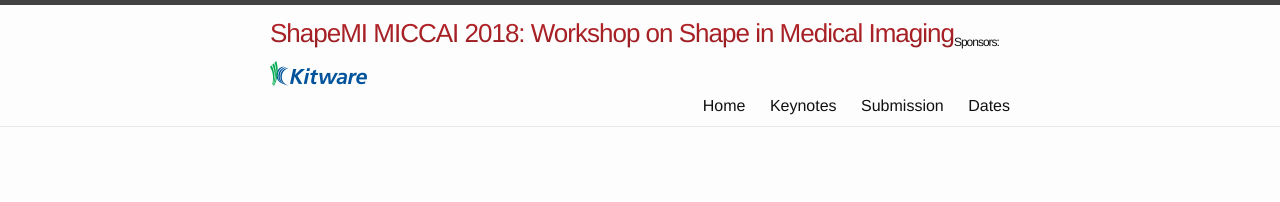
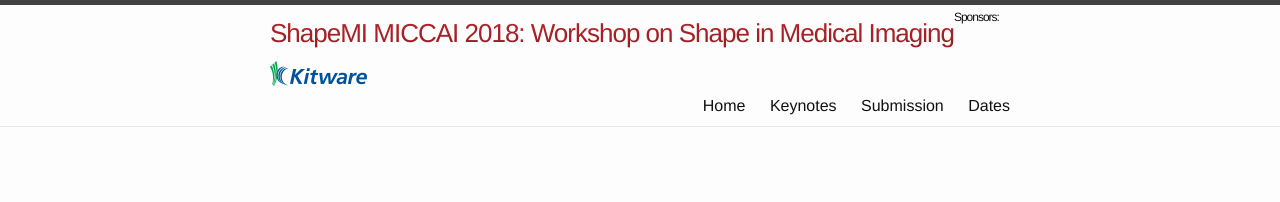
Before and after one commit to shapemi/shapemi2020, a Jekyll site: the page built from index.md, in a window 1280 px wide. Shown: the top 202 px of the page. Built offline with Jekyll 4.4.1, drawn with Linux system fonts in a browser that asks for light colours; our own code applies the rules of GitHub Pages for plain Markdown files.

Commit message:
Update header.html

```diff
--- a/_includes/header.html
+++ b/_includes/header.html
@@ -7,7 +7,7 @@
   -webkit-text-fill-color: transparent;">{{ site.title }}: {{ site.description }}</a>
 
     <div class="sponsors">
-       <br/>Sponsors: <a href="https://www.kitware.com/"><img src="/images/kitware.png" alt="Kitware Logo"></a>
+       Sponsors: <a href="https://www.kitware.com/"><img src="/images/kitware.png" alt="Kitware Logo"></a>
     </div>
 
     <nav class="site-nav">
```
